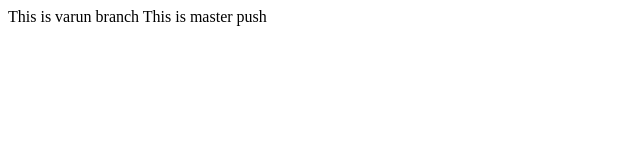
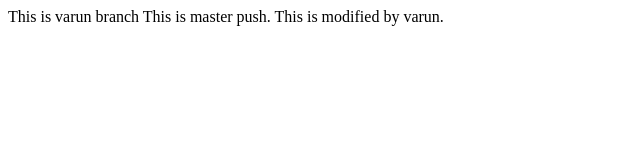
Before and after one commit to varungrazitti/gti-sample, a plain HTML site: page index.html in a window 1280 px wide. Shown: the whole page, without its empty margins (0-640 px from the left). Drawn offline with Linux system fonts and the light colour scheme.

Commit message:
Varun Changes

```diff
--- a/index.html
+++ b/index.html
@@ -8,6 +8,6 @@
 </head>
 <body>
     This is varun branch
-    This is master push
+    This is master push. This is modified by varun.
 </body>
 </html>
```
